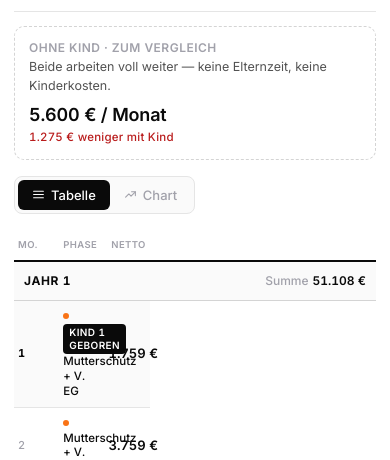
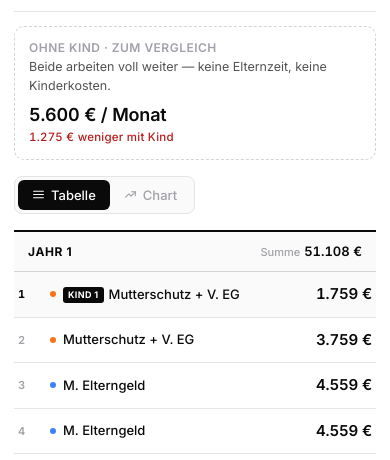
Before and after one commit to KorChester/kinderkosten, a plain HTML site: page index.html in a window 390 px wide. Shown: the part 1527-1987 px from the top of the page. Drawn offline with Linux system fonts and the light colour scheme.

Commit message:
Update index.html

```diff
--- a/index.html
+++ b/index.html
@@ -438,37 +438,114 @@
 
   /* Phase-Text Desktop vs Mobile */
   .ph-kurz { display: none; }
+
+  /* ====== MOBILE KARTEN-ANSICHT (ersetzt die Tabelle auf Handy) ====== */
+  .cashflow-cards { display: none; }
+
   @media (max-width: 700px) {
-    .ph-lang { display: none; }
-    .ph-kurz { display: inline; }
-  }
-
-  /* Mobile: aggressive Anpassung damit keine horizontale Scroll entsteht */
-  @media (max-width: 700px) {
-    .tbl-wrap { overflow-x: hidden; }
-    table.cashflow { font-size: 12.5px; table-layout: fixed; width: 100%; }
-    table.cashflow td, table.cashflow th { padding: 8px 4px; font-size: 12.5px; }
-    table.cashflow th.hide-m, table.cashflow td.hide-m { display: none; }
-    table.cashflow th { font-size: 9.5px; padding: 8px 4px; letter-spacing: 0.04em; }
-    table.cashflow td.mo-num { width: 28px; font-size: 11px; }
-    table.cashflow td.mo-phase {
-      font-size: 11.5px; line-height: 1.3; white-space: normal;
-      padding-right: 4px;
-    }
-    table.cashflow td.mo-net { font-size: 13px; }
-    /* Einnahmen/Kosten enger */
-    table.cashflow td:nth-child(6), table.cashflow th:nth-child(6),
-    table.cashflow td:nth-child(7), table.cashflow th:nth-child(7) {
-      font-size: 11.5px; color: var(--ink-3);
-    }
-    /* Geburtsbadge kompakter */
-    .birth-badge { font-size: 9px; padding: 1px 4px; margin-right: 4px; }
-    .phase-tag { margin-right: 5px; }
-  }
-  /* Sehr schmale Screens: auch Einnahmen ausblenden */
-  @media (max-width: 420px) {
-    table.cashflow td.hide-xs, table.cashflow th.hide-xs { display: none; }
-  }
+    /* Tabelle komplett aus, Karten sichtbar */
+    .tbl-wrap { display: none; }
+    .cashflow-cards { display: block; }
+  }
+
+  .cc-year-sep {
+    background: var(--panel);
+    border-top: 2px solid var(--ink);
+    border-bottom: 1px solid var(--line-2);
+    padding: 10px 14px;
+    display: flex;
+    justify-content: space-between;
+    align-items: baseline;
+    margin-top: 14px;
+  }
+  .cc-year-sep:first-child { margin-top: 0; }
+  .cc-year-sep .cc-year-title {
+    font-size: 12px;
+    font-weight: 700;
+    letter-spacing: 0.05em;
+    text-transform: uppercase;
+    color: var(--ink);
+  }
+  .cc-year-sep .cc-year-sum {
+    font-size: 13px;
+    font-weight: 600;
+    font-variant-numeric: tabular-nums;
+    color: var(--ink);
+  }
+  .cc-year-sep .cc-year-sum span {
+    color: var(--ink-3);
+    font-weight: 500;
+    margin-right: 4px;
+    font-size: 11px;
+  }
+
+  .cc-row {
+    display: flex;
+    align-items: center;
+    padding: 11px 4px;
+    border-bottom: 1px solid var(--line);
+    gap: 10px;
+  }
+  .cc-row.newborn {
+    background: #fafafa;
+  }
+  .cc-mo {
+    font-size: 11px;
+    color: var(--ink-3);
+    font-weight: 600;
+    font-variant-numeric: tabular-nums;
+    min-width: 22px;
+    letter-spacing: 0.03em;
+  }
+  .cc-row.newborn .cc-mo {
+    color: var(--ink);
+    font-weight: 700;
+  }
+  .cc-phase {
+    flex: 1;
+    min-width: 0;
+    display: flex;
+    align-items: center;
+    gap: 7px;
+  }
+  .cc-phase .phase-tag {
+    margin-right: 0;
+    flex-shrink: 0;
+  }
+  .cc-phase-text {
+    font-size: 13px;
+    color: var(--ink);
+    font-weight: 500;
+    line-height: 1.3;
+    overflow: hidden;
+    text-overflow: ellipsis;
+    white-space: nowrap;
+  }
+  .cc-birth-badge {
+    display: inline-block;
+    background: var(--ink);
+    color: #fff;
+    font-size: 9px;
+    font-weight: 700;
+    letter-spacing: 0.04em;
+    text-transform: uppercase;
+    padding: 2px 5px;
+    border-radius: 3px;
+    margin-right: 5px;
+    vertical-align: 1px;
+  }
+  .cc-netto {
+    font-size: 15px;
+    font-weight: 600;
+    font-variant-numeric: tabular-nums;
+    color: var(--ink);
+    white-space: nowrap;
+    letter-spacing: -0.01em;
+  }
+  .cc-netto.neg { color: var(--neg); }
+
+  /* Desktop: Spalten auf sehr schmalen Breakpoints ausblenden — nicht mehr nötig, da Karten */
+  /* Table bleibt Desktop-only */
 
   /* Phase badge */
   .phase-tag {
@@ -827,7 +904,7 @@
       <span class="dot"></span>Familien-Cashflow
       <span class="by">made by <strong>Chang</strong></span>
     </div>
-    <div class="version">v7.1</div>
+    <div class="version">v7.2</div>
   </div>
 
   <!-- HERO -->
@@ -1053,6 +1130,8 @@
             <tbody id="tbody"></tbody>
           </table>
         </div>
+        <!-- Mobile-Karten-Ansicht (nur < 700px sichtbar) -->
+        <div class="cashflow-cards" id="cashflowCards"></div>
       </div>
 
       <!-- PANEL: CHART -->
@@ -1104,7 +1183,7 @@
     </div>
     <div class="ft-right">
       made by <strong>Chang</strong><br>
-      Version 7.1 — 2026
+      Version 7.2 — 2026
     </div>
   </footer>
 
@@ -1473,8 +1552,9 @@ function render() {
   }
   $('years').innerHTML = yHtml;
 
-  // Tabelle
+  // Tabelle + Mobile-Karten (parallel gebaut)
   let rows = '';
+  let cards = '';
   let currentYear = 0;
   monate.forEach(m => {
     if (m.jahr !== currentYear) {
@@ -1489,14 +1569,22 @@ function render() {
           </td>
         </tr>
       `;
+      cards += `
+        <div class="cc-year-sep">
+          <div class="cc-year-title">Jahr ${currentYear}</div>
+          <div class="cc-year-sum"><span>Summe</span>${fmtSigned(ys)} €</div>
+        </div>
+      `;
     }
     const ph = phaseDesc(m);
     const netNeg = m.netto < 0;
     // Neugeborenen-Badge
     let birthBadge = '';
+    let birthBadgeCard = '';
     if (m.neugeboren) {
       const kidNum = births.indexOf(m.i) + 1;
       birthBadge = `<span class="birth-badge">Kind ${kidNum} geboren</span> `;
+      birthBadgeCard = `<span class="cc-birth-badge">Kind ${kidNum}</span>`;
     }
     rows += `
       <tr${m.neugeboren ? ' class="newborn-row"' : ''}>
@@ -1510,8 +1598,19 @@ function render() {
         <td class="mo-net ${netNeg ? 'neg' : ''}">${fmtSigned(m.netto)} €</td>
       </tr>
     `;
+    cards += `
+      <div class="cc-row${m.neugeboren ? ' newborn' : ''}">
+        <div class="cc-mo">${m.lm}</div>
+        <div class="cc-phase">
+          <span class="phase-tag ${ph.dom}"></span>
+          <span class="cc-phase-text">${birthBadgeCard}${ph.textKurz}</span>
+        </div>
+        <div class="cc-netto ${netNeg ? 'neg' : ''}">${fmtSigned(m.netto)} €</div>
+      </div>
+    `;
   });
   $('tbody').innerHTML = rows;
+  $('cashflowCards').innerHTML = cards;
 
   // Chart
   renderChart(monate, births, ref);
```
